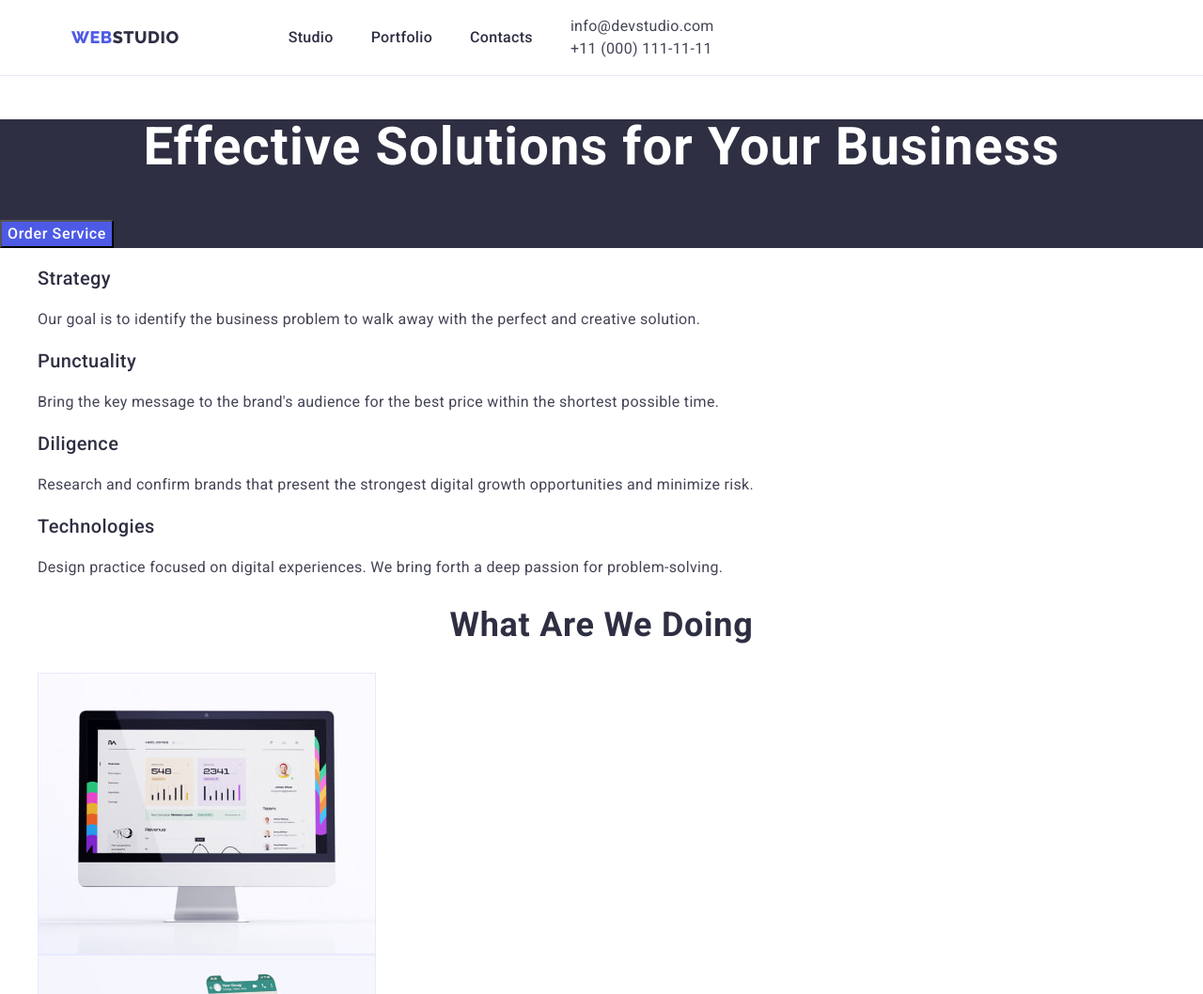
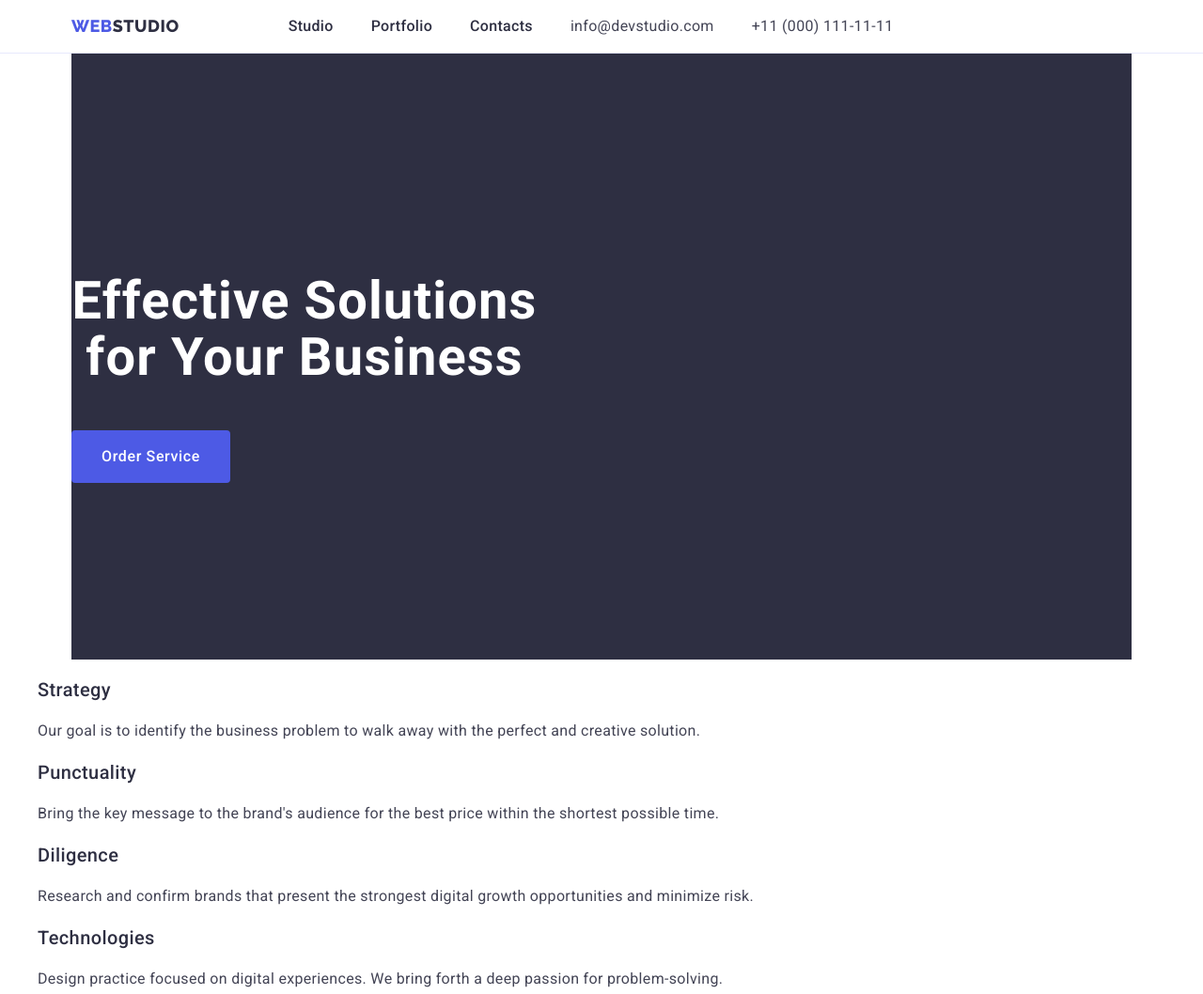
Before and after one commit to ImaLorikI/goit-markup-hw-03, a plain HTML site: page index.html in a window 1280 px wide. Shown: the top 1058 px of the page at 94% size. Drawn offline with nearby package versions, Linux system fonts and the light colour scheme.

Commit message:
fitst-section

```diff
--- a/css/styles.css
+++ b/css/styles.css
@@ -23,13 +23,11 @@ img{
 .header-nav {
     display: flex;
     align-items: center;
-
 }
 .container{
     width: 1158px;
     margin: 0 auto;
     padding: 0 15px;
-
 }
 .logo{
 color: var(--purpule);
@@ -80,21 +78,29 @@ color: var(--hover);
     line-height: 1.5;
     letter-spacing: 0.02em;
     color: #434455;
+}
+.adress-list{
     display: flex;
     gap: 40px;
 }
-.section{
+.adress-list-li{
+    margin-right: 40px;
+    margin-right: 0;
+}
+.first-section{
     background-color:#2e2f42;
+    padding: 188px 0;
 }
-.title{
+.fisrt-section-title{
     font-size: 56px;
     line-height: 1.07;
     text-align: center;
     letter-spacing: 0.02em;
     color:var(--whitecolor);
+    max-width: 496px;
 }
-.button{
-    background-color: #4D5AE5;
+.fisrt-section-button{
+    background-color: #4d5ae5;
     font-family: var(--roboto);
     font-weight: 500;
     font-size: 16px;
@@ -102,14 +108,16 @@ color: var(--hover);
     letter-spacing: 0.04em;
     color: var(--whitecolor);
     cursor: pointer;
+    display: block;
+    min-width: 169px;
+    height: 56px;
+    border: none;
+    border-radius: 4px;
 }
 .button:hover{
     background-color:var(--hover);
 }
 .button:focus{
-    background-color:var(--hover);
-}
-.button:active{
     background-color:var(--hover);
 }
 .title_e{
--- a/index.html
+++ b/index.html
@@ -39,13 +39,13 @@
           </ul>
         </nav>
         <address class="list adress">
-          <ul class="list">
-            <li>
+          <ul class="list adress-list">
+            <li class="adress-list-li">
               <a class="link adress" href="mailto:info@devstudio.com"
                 >info@devstudio.com</a
               >
             </li>
-            <li>
+            <li class="adress-list-li">
               <a class="link adress" href="tel:+110001111111"
                 >+11 (000) 111-11-11</a
               >
@@ -55,11 +55,13 @@
       </div>
     </header>
     <main>
-      <section class="section">
-        <h1 class="title">Effective Solutions for Your Business</h1>
-        <button type="button" class="button">Order Service</button>
+      <div class="container">
+      <section class="first-section">
+        <h1 class="fisrt-section-title ">Effective Solutions for Your Business</h1>
+        <button type="button" class="fisrt-section-button">Order Service</button>
       </section>
-      <section>
+      </div>
+      <section class="">
         <h2 hidden>Benefits</h2>
         <ul class="list">
           <li>
```
